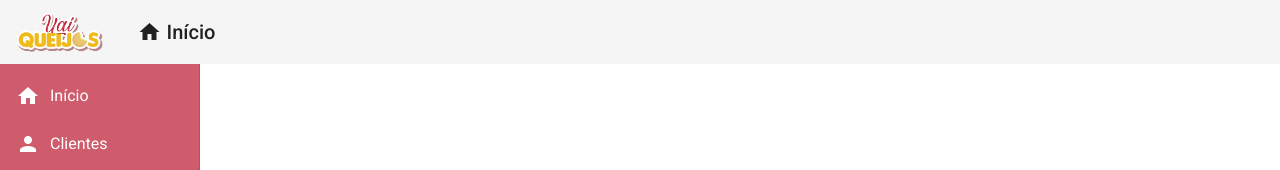
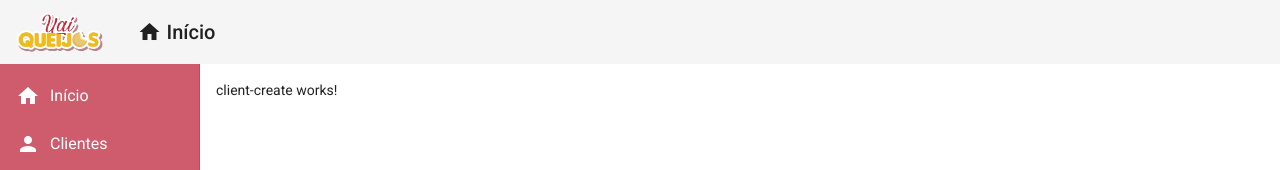
Before and after one commit to tborgesa/Cod3er-Angular9, an Angular app in the folder frontend/: page /client/create in a window 1280 px wide. Before the commit this address led to /. Shown: the top 170 px of the page. Built offline with nearby package versions, Linux system fonts and the light colour scheme.

Commit message:
Criação do client-create.component

```diff
--- a/frontend/src/app/app-routing.module.ts
+++ b/frontend/src/app/app-routing.module.ts
@@ -1,3 +1,4 @@
+import { ClientCreateComponent } from './components/product/client-create/client-create.component';
 import { NgModule } from '@angular/core';
 import { Routes, RouterModule } from '@angular/router';
 import { ClientCrudComponent } from './views/client-crud/client-crud.component';
@@ -12,6 +13,10 @@ const routes: Routes = [
     path: "client",
     component: ClientCrudComponent
   },
+  {
+    path: "client/create",
+    component: ClientCreateComponent
+  },
 ];
 
 @NgModule({
--- a/frontend/src/app/app.module.ts
+++ b/frontend/src/app/app.module.ts
@@ -15,6 +15,7 @@ import { MatCardModule } from  '@angular/material/card';
 import { MatListModule } from '@angular/material/list';
 import { HomeComponent } from './views/home/home.component';
 import { ClientCrudComponent } from './views/client-crud/client-crud.component';
+import { ClientCreateComponent } from './components/product/client-create/client-create.component';
 
 @NgModule({
   declarations: [
@@ -24,6 +25,7 @@ import { ClientCrudComponent } from './views/client-crud/client-crud.component';
     NavComponent,
     HomeComponent,
     ClientCrudComponent,
+    ClientCreateComponent,
   ],
   imports: [
     BrowserModule,
--- /dev/null
+++ b/frontend/src/app/components/product/client-create/client-create.component.html
@@ -0,0 +1 @@
+<p>client-create works!</p>
--- /dev/null
+++ b/frontend/src/app/components/product/client-create/client-create.component.ts
@@ -0,0 +1,15 @@
+import { Component, OnInit } from '@angular/core';
+
+@Component({
+  selector: 'app-client-create',
+  templateUrl: './client-create.component.html',
+  styleUrls: ['./client-create.component.css']
+})
+export class ClientCreateComponent implements OnInit {
+
+  constructor() { }
+
+  ngOnInit(): void {
+  }
+
+}
```
Also changed, not shown: frontend/src/app/components/product/client-create/client-create.component.css (added).
